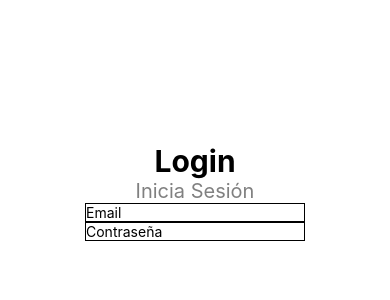
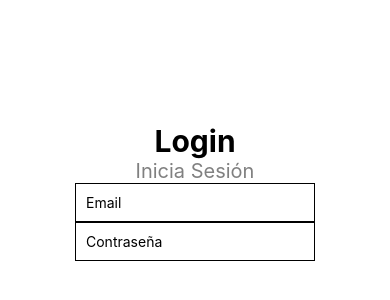
Before and after one commit to Pupghst/Save-You-App, a React Native app: screen / in a window 390 px wide. Shown: the part 230-530 px from the top of the page. Built offline with nearby package versions, Linux system fonts and the light colour scheme.

Commit message:
Agregando el pading a style

```diff
--- a/App.js
+++ b/App.js
@@ -43,6 +43,7 @@ const style = StyleSheet.create({
 
   TextInput:{
     borderWidth: 1,
-    borderColor: 'black'
+    borderColor: 'black',
+    padding: 10,
   }
 });
```
